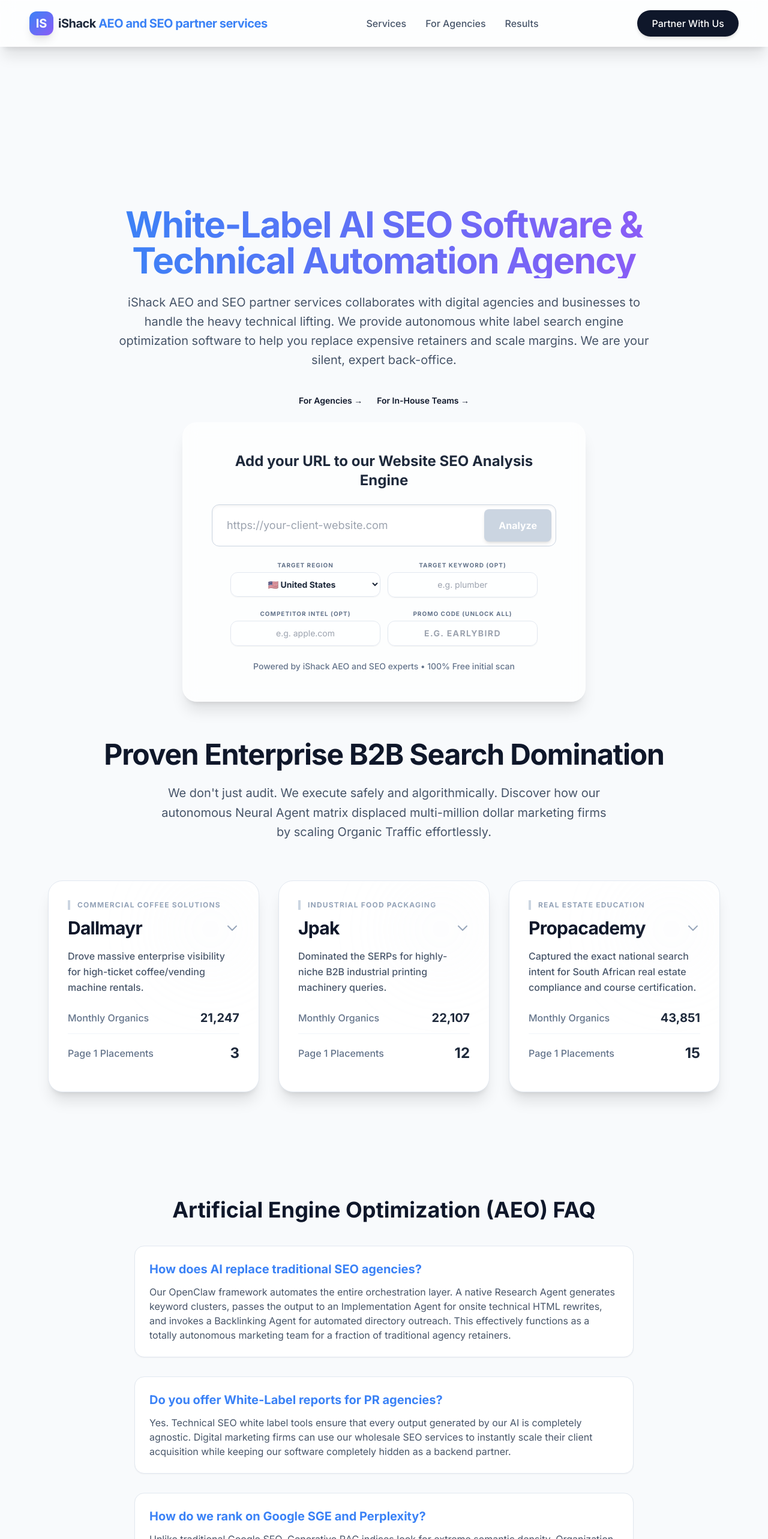
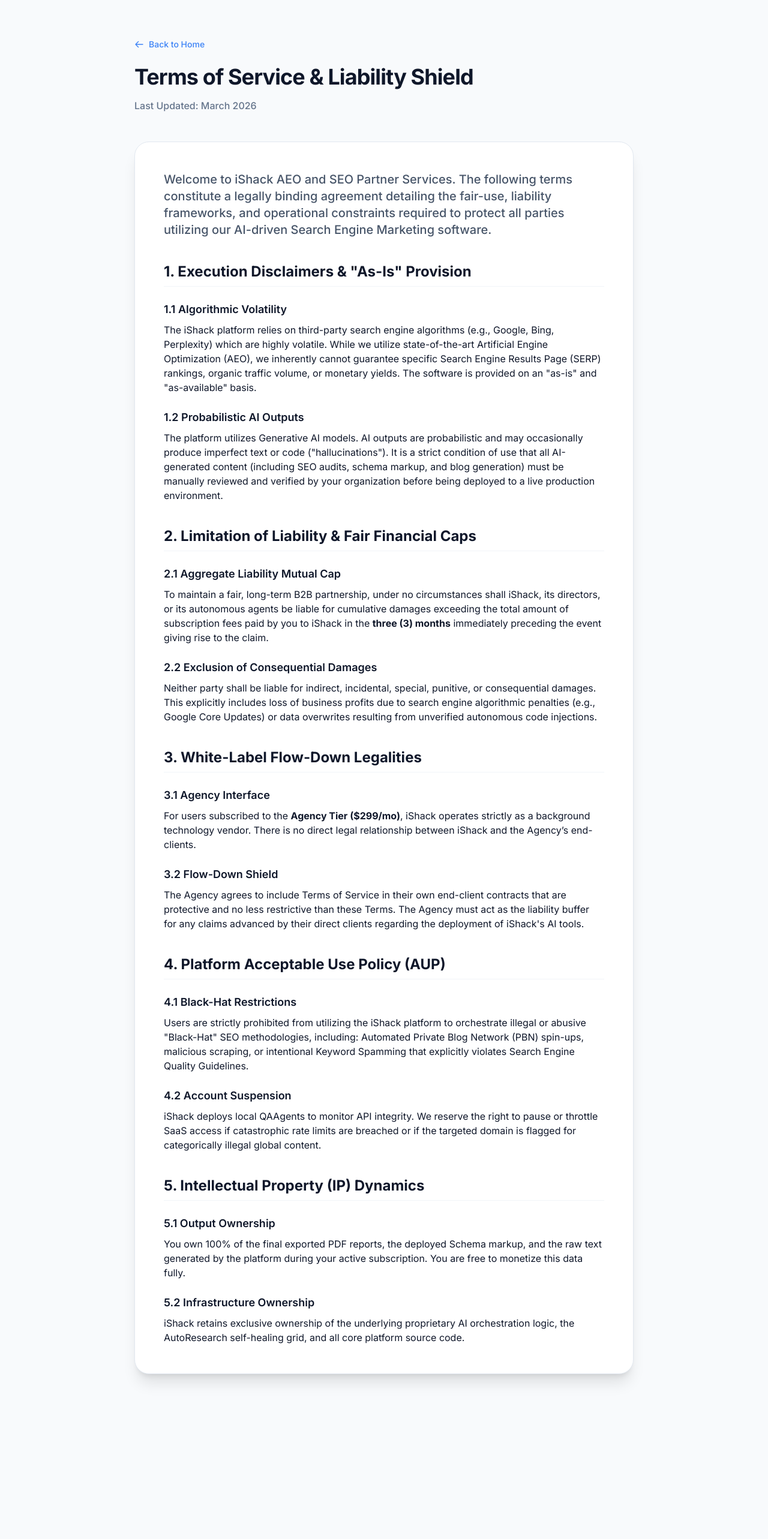
Before and after one commit to iShackDigitalConsultancy/ishackinovationconsultancyseo, an Angular app in the folder frontend/: page /terms in a window 1280 px wide. Before the commit this address led to /. Shown: the top 2566 px of the page at 60% size. After the commit the page ends 2387 px from the top, so only its background shows below. Built offline with nearby package versions, Linux system fonts and the light colour scheme.

Commit message:
fix(terms): prevent window execution error during SSR prerender

```diff
--- a/frontend/src/app/app.routes.ts
+++ b/frontend/src/app/app.routes.ts
@@ -6,6 +6,7 @@
 import { AdminDashboard } from './admin/admin';
 import { WhiteLabelSeo } from './white-label-seo/white-label-seo';
 import { AiSeoSoftware } from './ai-seo-software/ai-seo-software';
+import { TermsComponent } from './terms/terms';
 
 export const routes: Routes = [
   { path: '', component: Home },
@@ -15,5 +16,6 @@
   { path: 'admin', component: AdminDashboard },
   { path: 'white-label-seo', component: WhiteLabelSeo },
   { path: 'ai-seo-software', component: AiSeoSoftware },
+  { path: 'terms', component: TermsComponent },
   { path: '**', redirectTo: '' }
 ];
--- a/frontend/src/app/auth/register/register.ts
+++ b/frontend/src/app/auth/register/register.ts
@@ -154,8 +154,20 @@
               </div>
             </div>
 
+            <!-- Legal Consent -->
+            <div class="mb-6 flex items-start gap-3 p-4 bg-slate-50 border border-slate-200 rounded-xl">
+              <div class="flex items-center h-5 mt-0.5">
+                <input id="terms" name="terms" type="checkbox" required [(ngModel)]="acceptedTerms" [disabled]="loading" class="w-4 h-4 text-primary bg-white border-slate-300 rounded focus:ring-primary focus:ring-2 cursor-pointer">
+              </div>
+              <label for="terms" class="text-sm font-medium text-slate-700 leading-tight">
+                I have legally reviewed and explicitly agree to the B2B
+                <a routerLink="/terms" target="_blank" class="text-primary hover:underline">Terms of Service, Disclaimers, and Liability Clauses</a>
+                stipulated by iShack.
+              </label>
+            </div>
+
             <div>
-              <button type="submit" [disabled]="loading" class="relative overflow-hidden w-full flex justify-center py-3 px-4 border border-transparent rounded-xl shadow-md text-sm font-bold text-white bg-slate-900 hover:bg-slate-800 focus:outline-none focus:ring-2 focus:ring-offset-2 focus:ring-slate-900 transition-all hover:shadow-lg transform hover:-translate-y-0.5 disabled:opacity-70 disabled:cursor-not-allowed">
+              <button type="submit" [disabled]="loading || !acceptedTerms" class="relative overflow-hidden w-full flex justify-center py-3 px-4 border border-transparent rounded-xl shadow-md text-sm font-bold text-white bg-slate-900 hover:bg-slate-800 focus:outline-none focus:ring-2 focus:ring-offset-2 focus:ring-slate-900 transition-all hover:shadow-lg transform hover:-translate-y-0.5 disabled:opacity-70 disabled:cursor-not-allowed">
                 <span *ngIf="!loading && (!promoCode || promoCode.toLowerCase() !== 'evertonfc')">
                   Register & Pay ({{ planType === 'agency' ? '$299/mo' : '$49' }})
                 </span>
@@ -183,14 +195,20 @@
   email = '';
   password = '';
   promoCode = '';
+  acceptedTerms = false;
   loading = false;
   error = '';
 
   onSubmit() {
     this.error = '';
 
+    if (!this.acceptedTerms) {
+      this.error = 'You must agree to the legally binding Terms of Service to proceed.';
+      return;
+    }
+
     if (!this.agencyName || !this.email || !this.password || !this.contactPerson || !this.address) {
-      this.error = 'Please fill out all required fields.';
+      this.error = 'Please fill out all required physical entity fields.';
       return;
     }
 
--- a/frontend/src/app/home/home.html
+++ b/frontend/src/app/home/home.html
@@ -696,6 +696,20 @@
       </div>
     </div>
   </section>
+  <!-- Global Footer -->
+  <footer class="bg-white border-t border-slate-200 mt-12 py-10 px-6 lg:px-8 text-center text-sm font-medium text-slate-500 print:hidden">
+    <div class="max-w-7xl mx-auto flex flex-col md:flex-row items-center justify-between gap-4">
+      <div class="flex items-center gap-2 font-bold text-slate-800">
+        <div class="h-6 w-6 bg-slate-900 rounded-md flex items-center justify-center text-white text-[10px]">IS</div>
+        iShack AEO Agency Partners
+      </div>
+      <div class="flex gap-6">
+        <a routerLink="/terms" class="hover:text-primary transition-colors">Legal Terms & Indemnification</a>
+        <a href="mailto:veras@ishack.co.za" class="hover:text-primary transition-colors">Contact Support</a>
+      </div>
+      <div>© 2026 iShack Innovation Consultancy. All scaling rights reserved.</div>
+    </div>
+  </footer>
 
   <router-outlet></router-outlet>
 </main>
--- /dev/null
+++ b/frontend/src/app/terms/terms.ts
@@ -0,0 +1,94 @@
+import { Component, OnInit } from '@angular/core';
+import { CommonModule } from '@angular/common';
+import { RouterLink } from '@angular/router';
+
+@Component({
+  selector: 'app-terms',
+  standalone: true,
+  imports: [CommonModule, RouterLink],
+  template: `
+    <div class="bg-slate-50 min-h-screen pb-24 pt-16">
+      <div class="max-w-4xl mx-auto px-6 lg:px-8">
+
+        <div class="mb-12">
+          <a routerLink="/" class="inline-flex items-center text-sm font-medium text-primary hover:text-blue-600 transition-colors mb-6">
+            <svg class="w-4 h-4 mr-2" fill="none" stroke="currentColor" viewBox="0 0 24 24"><path stroke-linecap="round" stroke-linejoin="round" stroke-width="2" d="M10 19l-7-7m0 0l7-7m-7 7h18"></path></svg>
+            Back to Home
+          </a>
+          <h1 class="text-4xl font-extrabold text-slate-900 tracking-tight mb-4">Terms of Service & Liability Shield</h1>
+          <p class="text-slate-500 font-medium">Last Updated: March 2026</p>
+        </div>
+
+        <div class="bg-white rounded-3xl p-8 lg:p-12 border border-slate-200 shadow-xl prose prose-slate max-w-none prose-headings:text-slate-900 prose-a:text-primary">
+
+          <p class="lead text-xl text-slate-600 font-medium mb-10">
+            Welcome to iShack AEO and SEO Partner Services. The following terms constitute a legally binding agreement detailing the fair-use, liability frameworks, and operational constraints required to protect all parties utilizing our AI-driven Search Engine Marketing software.
+          </p>
+
+          <h2 class="text-2xl font-bold mt-10 mb-4 pb-2 border-b border-slate-100">1. Execution Disclaimers & "As-Is" Provision</h2>
+          <h3 class="text-lg font-semibold mt-6 mb-2">1.1 Algorithmic Volatility</h3>
+          <p>
+            The iShack platform relies on third-party search engine algorithms (e.g., Google, Bing, Perplexity) which are highly volatile. While we utilize state-of-the-art Artificial Engine Optimization (AEO), we inherently cannot guarantee specific Search Engine Results Page (SERP) rankings, organic traffic volume, or monetary yields. The software is provided on an "as-is" and "as-available" basis.
+          </p>
+
+          <h3 class="text-lg font-semibold mt-6 mb-2">1.2 Probabilistic AI Outputs</h3>
+          <p>
+            The platform utilizes Generative AI models. AI outputs are probabilistic and may occasionally produce imperfect text or code ("hallucinations"). It is a strict condition of use that all AI-generated content (including SEO audits, schema markup, and blog generation) must be manually reviewed and verified by your organization before being deployed to a live production environment.
+          </p>
+
+          <h2 class="text-2xl font-bold mt-10 mb-4 pb-2 border-b border-slate-100">2. Limitation of Liability & Fair Financial Caps</h2>
+          <h3 class="text-lg font-semibold mt-6 mb-2">2.1 Aggregate Liability Mutual Cap</h3>
+          <p>
+            To maintain a fair, long-term B2B partnership, under no circumstances shall iShack, its directors, or its autonomous agents be liable for cumulative damages exceeding the total amount of subscription fees paid by you to iShack in the <strong>three (3) months</strong> immediately preceding the event giving rise to the claim.
+          </p>
+
+          <h3 class="text-lg font-semibold mt-6 mb-2">2.2 Exclusion of Consequential Damages</h3>
+          <p>
+            Neither party shall be liable for indirect, incidental, special, punitive, or consequential damages. This explicitly includes loss of business profits due to search engine algorithmic penalties (e.g., Google Core Updates) or data overwrites resulting from unverified autonomous code injections.
+          </p>
+
+          <h2 class="text-2xl font-bold mt-10 mb-4 pb-2 border-b border-slate-100">3. White-Label Flow-Down Legalities</h2>
+          <h3 class="text-lg font-semibold mt-6 mb-2">3.1 Agency Interface</h3>
+          <p>
+            For users subscribed to the <strong>Agency Tier ($299/mo)</strong>, iShack operates strictly as a background technology vendor. There is no direct legal relationship between iShack and the Agency’s end-clients.
+          </p>
+
+          <h3 class="text-lg font-semibold mt-6 mb-2">3.2 Flow-Down Shield</h3>
+          <p>
+            The Agency agrees to include Terms of Service in their own end-client contracts that are protective and no less restrictive than these Terms. The Agency must act as the liability buffer for any claims advanced by their direct clients regarding the deployment of iShack's AI tools.
+          </p>
+
+          <h2 class="text-2xl font-bold mt-10 mb-4 pb-2 border-b border-slate-100">4. Platform Acceptable Use Policy (AUP)</h2>
+          <h3 class="text-lg font-semibold mt-6 mb-2">4.1 Black-Hat Restrictions</h3>
+          <p>
+            Users are strictly prohibited from utilizing the iShack platform to orchestrate illegal or abusive "Black-Hat" SEO methodologies, including: Automated Private Blog Network (PBN) spin-ups, malicious scraping, or intentional Keyword Spamming that explicitly violates Search Engine Quality Guidelines.
+          </p>
+
+          <h3 class="text-lg font-semibold mt-6 mb-2">4.2 Account Suspension</h3>
+          <p>
+            iShack deploys local QAAgents to monitor API integrity. We reserve the right to pause or throttle SaaS access if catastrophic rate limits are breached or if the targeted domain is flagged for categorically illegal global content.
+          </p>
+
+          <h2 class="text-2xl font-bold mt-10 mb-4 pb-2 border-b border-slate-100">5. Intellectual Property (IP) Dynamics</h2>
+          <h3 class="text-lg font-semibold mt-6 mb-2">5.1 Output Ownership</h3>
+          <p>
+            You own 100% of the final exported PDF reports, the deployed Schema markup, and the raw text generated by the platform during your active subscription. You are free to monetize this data fully.
+          </p>
+
+          <h3 class="text-lg font-semibold mt-6 mb-2">5.2 Infrastructure Ownership</h3>
+          <p>
+            iShack retains exclusive ownership of the underlying proprietary AI orchestration logic, the AutoResearch self-healing grid, and all core platform source code.
+          </p>
+
+        </div>
+      </div>
+    </div>
+  `
+})
+export class TermsComponent implements OnInit {
+  ngOnInit() {
+    if (typeof window !== 'undefined') {
+      window.scrollTo(0, 0);
+    }
+  }
+}
```
Also changed, not shown: 1 other file (tests, documents, lock files or other folders).
